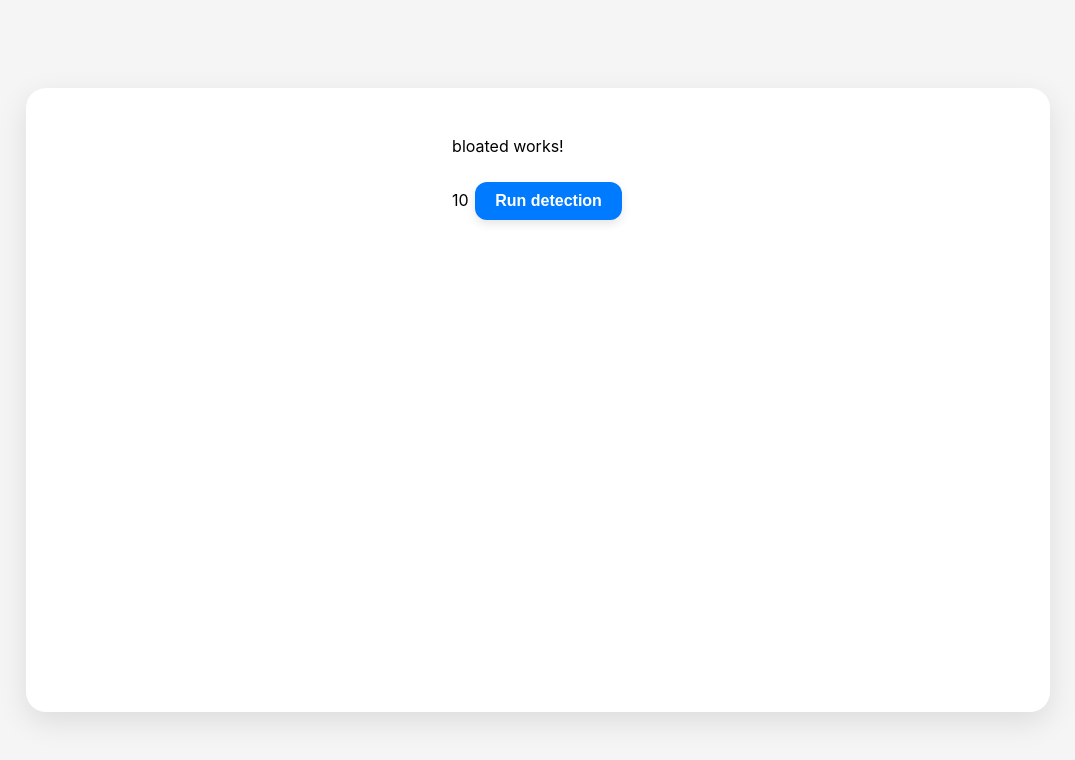
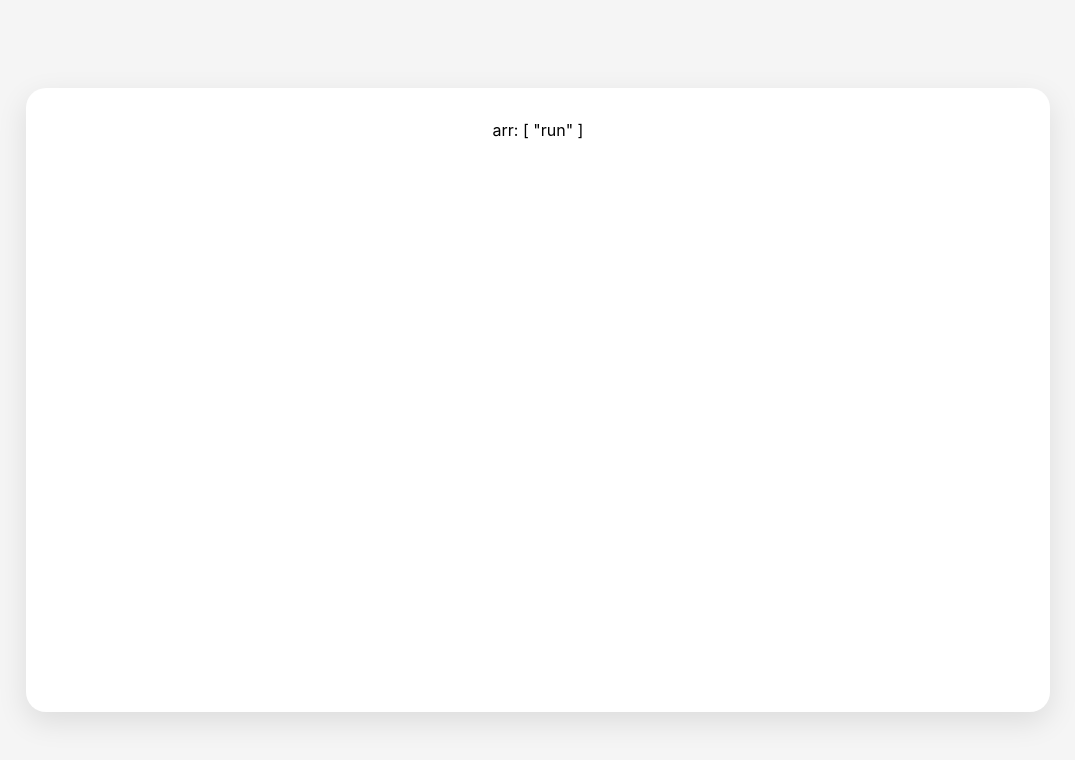
Before and after one commit to furatismail/bosch-skoleni, an Angular app: page /about/company in a window 1280 px wide. Shown: the top 760 px of the page, without its empty margins (102-1177 px from the left). Built offline with nearby package versions, Linux system fonts and the light colour scheme.

Commit message:
bad usage

```diff
--- a/src/app/app.component.html
+++ b/src/app/app.component.html
@@ -1,4 +1,4 @@
 
 <div class="apple-card">
-  <app-glitch-free />
+  arr: {{arr() | json}}
 </div>
--- a/src/app/app.component.ts
+++ b/src/app/app.component.ts
@@ -1,23 +1,25 @@
-import { Component } from '@angular/core';
+import { Component, signal } from '@angular/core';
 import { GlitchFreeComponent } from "./signals/glitch-free/glitch-free.component";
 import { IsEvenComponent } from './signals/is-even/is-even.component';
 import { SignalSearchComponent } from './signals/signal-search/signal-search.component';
+import { JsonPipe } from '@angular/common';
 
 @Component({
   selector: 'app-root',
   standalone: true,
-  imports: [SignalSearchComponent, IsEvenComponent, GlitchFreeComponent],
+  imports: [SignalSearchComponent, IsEvenComponent, GlitchFreeComponent, JsonPipe],
   templateUrl: './app.component.html',
   styleUrl: './app.component.css'
 })
 export class AppComponent {
-
+  arr = signal([]) as any
 
   counterValue = 5;
 
   ngOnInit() {
     setTimeout(() => {
       this.counterValue = 10
+      this.arr().push('run')
     }, 3000);
   }
 
```
